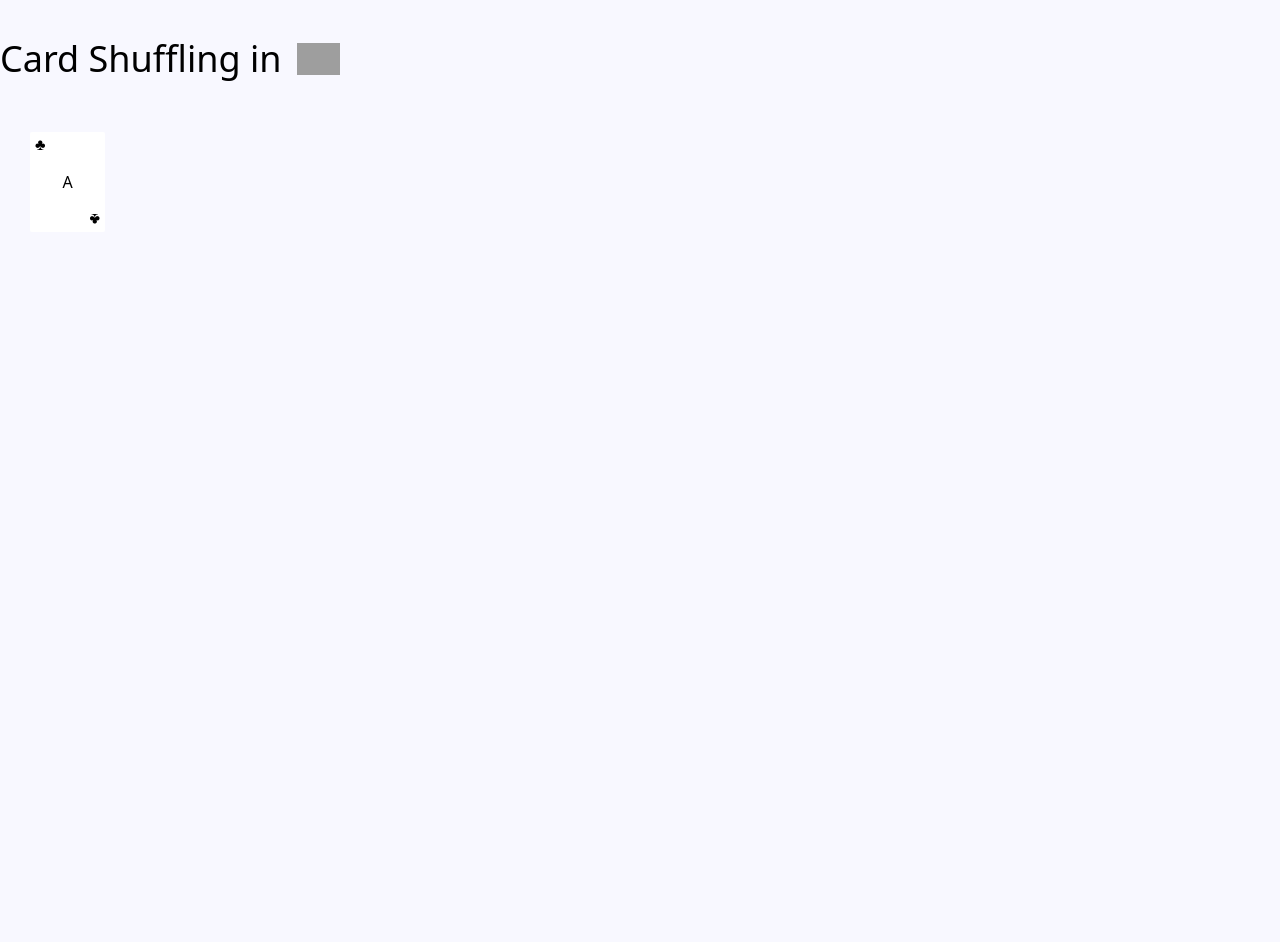
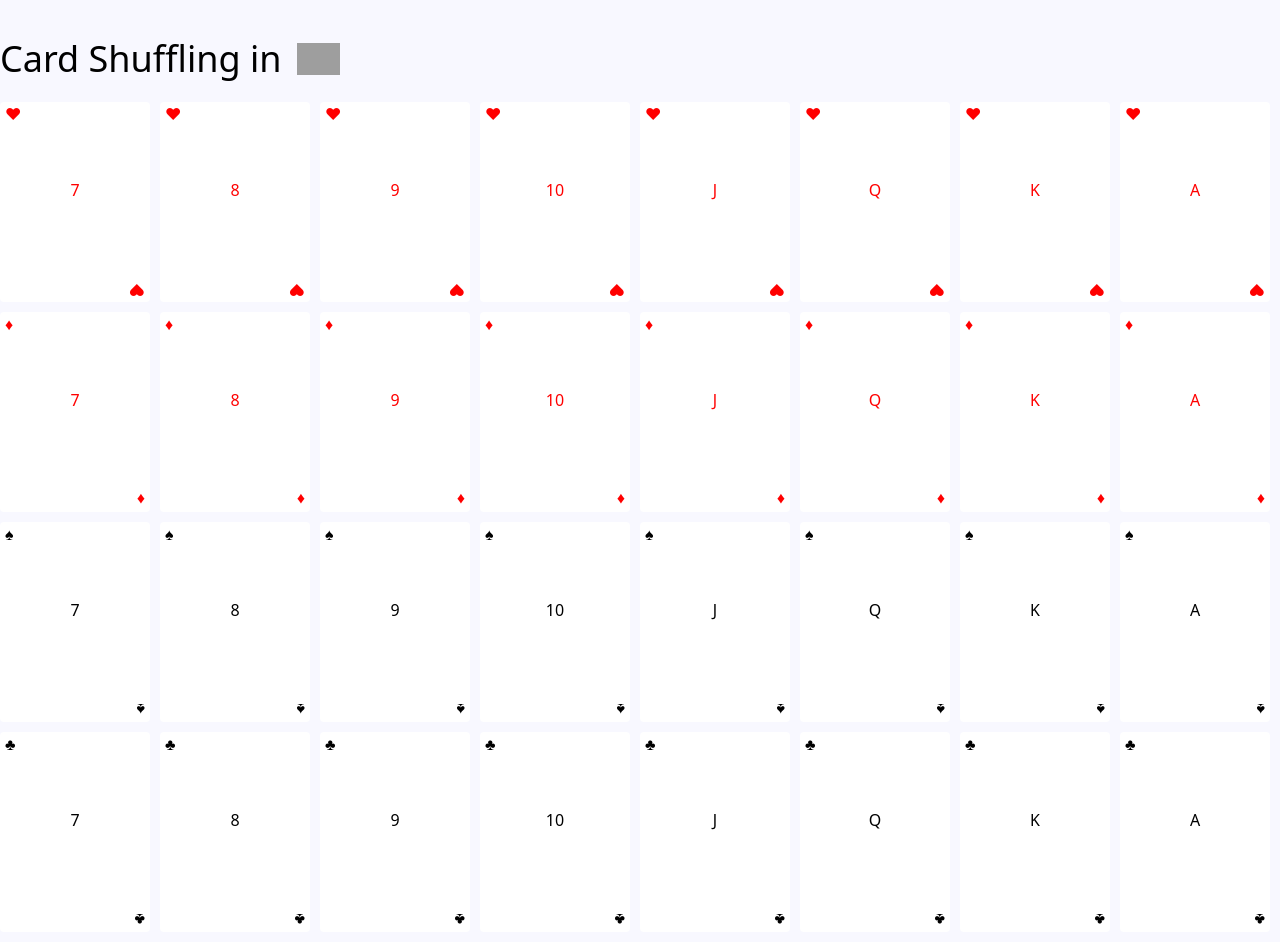
Before and after one commit to vrehm/coinche, a Nuxt app: page / in a window 1280 px wide. Before the commit the page ends 800 px from the top, so only its background shows below. Built offline with nearby package versions, Linux system fonts and the light colour scheme; grey boxes are pictures that could not be loaded.

Commit message:
display initial deck of cards

```diff
--- a/assets/css/styles.css
+++ b/assets/css/styles.css
@@ -49,17 +49,17 @@ body,
 }
 
 .deck {
-    margin-left: 30px;
-    padding-top: 30px;
+    /* margin-left: 30px; */
+    /* padding-top: 30px; */
 }
 
 .card {
-    width: 75px;
-    height: 100px;
+    width: 150px;
+    height: 200px;
     float: left;
-    margin-right: 5px;
-    margin-bottom: 5px;
-    border-radius: 2px;
+    margin-right: 10px;
+    margin-bottom: 10px;
+    border-radius: 4px;
 }
 
 .card__suit {
--- a/pages/index.vue
+++ b/pages/index.vue
@@ -5,10 +5,15 @@
       <img class="h-8" src="https://vuejs.org/images/logo.png" />
     </h1>
     <div class="deck">
-      <div class="relative bg-white card">
-        <span class="card__suit card__suit--top">♣</span>
-        <span class="card__number">A</span>
-        <span class="card__suit card__suit--bottom">♣</span>
+      <div
+        v-for="card in cards"
+        :key="card.id"
+        class="relative bg-white card"
+        :class="suitColor[card.suit]"
+      >
+        <span class="card__suit card__suit--top">{{ card.suit }}</span>
+        <span class="card__number">{{ card.rank }} </span>
+        <span class="card__suit card__suit--bottom">{{ card.suit }}</span>
       </div>
     </div>
   </div>
@@ -36,13 +41,48 @@
 </template>
 
 <script>
-import { faJs } from '@fortawesome/free-brands-svg-icons'
+// import { faJs } from '@fortawesome/free-brands-svg-icons'
 
 export default {
-  computed: {
-    fab() {
-      return {
-        faJs
+  data() {
+    return {
+      ranks: ['7', '8', '9', '10', 'J', 'Q', 'K', 'A'],
+      // ranks: ['A', '2', '3', '4', '5', '6', '7', '8', '9', '10', 'J', 'Q', 'K'],
+      suits: ['♥', '♦', '♠', '♣'],
+      cards: [],
+      suitColor: {
+        '♠': 'black',
+        '♣': 'black',
+        '♦': 'red',
+        '♥': 'red'
+      }
+    }
+  },
+  // computed: {
+  //   fab() {
+  //     return {
+  //       faJs
+  //     }
+  //   }
+  // },
+  created() {
+    this.displayInitialDeck()
+  },
+  methods: {
+    displayInitialDeck() {
+      let id = 1
+      this.cards = []
+
+      for (let s = 0; s < this.suits.length; s++) {
+        for (let r = 0; r < this.ranks.length; r++) {
+          const card = {
+            id,
+            rank: this.ranks[r],
+            suit: this.suits[s]
+          }
+          this.cards.push(card)
+          id++
+        }
       }
     }
   }
```
